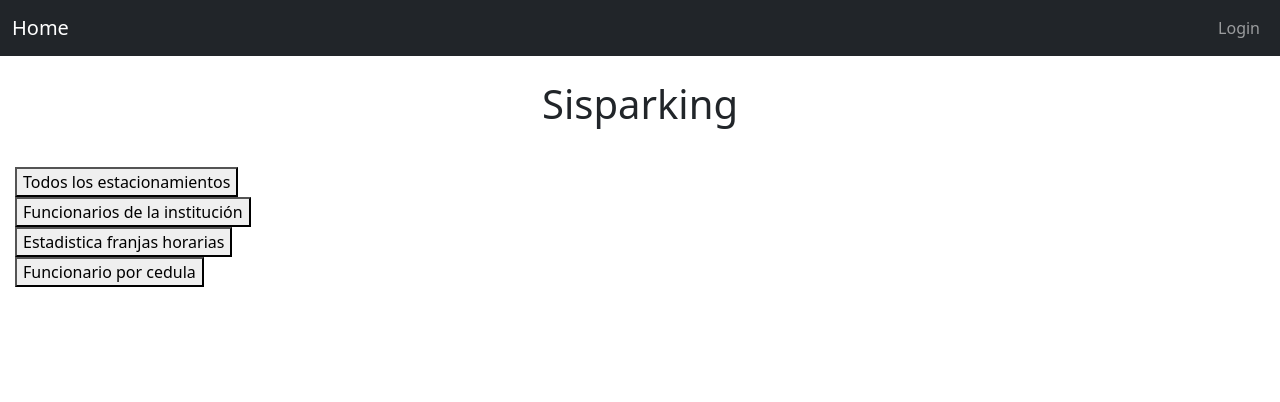
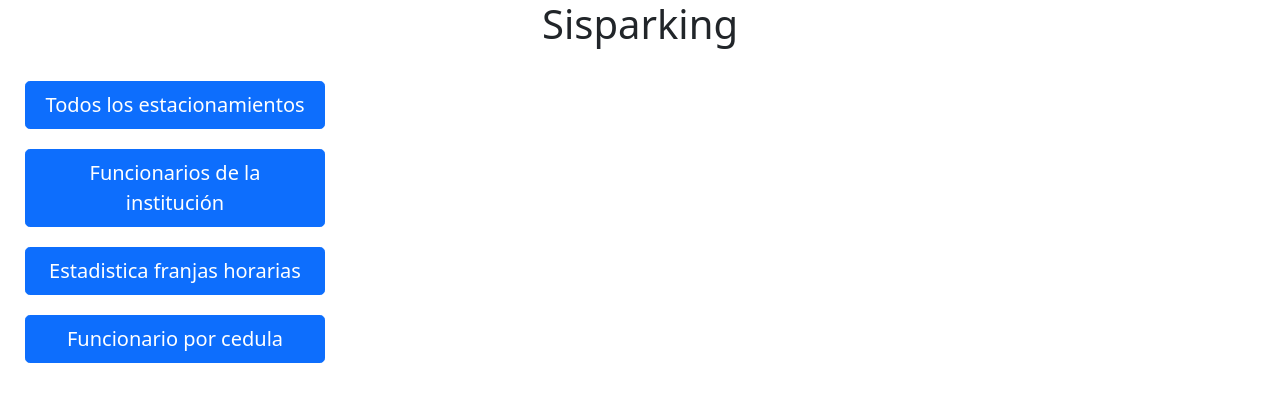
Before and after one commit to LordGrapha/TEC_2022_Software_Design_Project, a Vue app: page /informes in a window 1280 px wide. Shown: the top 402 px of the page. Built offline with nearby package versions, Linux system fonts and the light colour scheme.

Commit message:
varios
se realizan varios cambios en login, registro e informes

```diff
--- a/src/components/Menu.vue
+++ b/src/components/Menu.vue
@@ -16,7 +16,7 @@ export default {
   setup() {
     const data = reactive({
       menu: [
-        { sitio: "Gestion de Usuarios", direccion: "/gestion_usuario" },
+        { sitio: "Gestion de Usuarios", direccion: "/gestion" },
         { sitio: "Reserva", direccion: "/gestion_reserva" },
         { sitio: "Parqueos", direccion: "/consulta_parqueos" },
         { sitio: "Informes", direccion: "/Informes" },
--- a/src/components/Nav.vue
+++ b/src/components/Nav.vue
@@ -1,6 +1,6 @@
 
 <template>
-
+<!--
   <nav class="navbar navbar-expand-md navbar-dark bg-dark mb-4">
     <div class="container-fluid">
       <router-link to="/" class="navbar-brand">Home</router-link>
@@ -22,7 +22,7 @@
       </div>
     </div>
   </nav>
-
+  -->
   <div>
     <Mensaje msg="Sisparking" />
   </div>
--- a/src/router/index.ts
+++ b/src/router/index.ts
@@ -2,7 +2,7 @@ import { createRouter, createWebHistory, RouteRecordRaw } from 'vue-router'
 import Home from '@/views/HomeView.vue'
 import Login from '@/views/Login.vue'
 import Informes from '@/views/Informes.vue'
-import Register from '@/views/Register.vue'
+import Gestion from '@/views/Gestion.vue'
 import Menu from '@/components/Menu.vue'
 import Reservacion from '@/components/Reservacion.vue'
 
@@ -11,6 +11,7 @@ const routes: Array<RouteRecordRaw> = [
   { path: '/menu', component: Menu },
   { path: '/gestion_reserva', component: Reservacion },
   { path: '/informes', component: Informes },
+  { path: '/gestion', component: Gestion },
 ]
 
 const router = createRouter({
--- a/src/views/Gestion.vue
+++ b/src/views/Gestion.vue
@@ -10,19 +10,23 @@
 
       <input v-model="data.password" type="placa" class="form-control" placeholder="Número de Placa" required>
 
+      <div class=box>
+        <p>
+          <input type="checkbox" v-model="reserva" style="margin: 10px">
+          Permiso reserva
+        </p>
+      </div>
+      <div>
+        <p>
+          <input type="checkbox" v-model="consulta" style="margin: 10px">
+          Permiso consulta
+        </p>
+      </div>
+
       <button class="w-100 btn btn-lg btn-primary" type="submit">Agregar</button>
     </form>
 
-    <div class=box>
-      <p>
-        <input type="checkbox" v-model="reserva">
-        Permiso reserva
-      </p>
-      <p>
-        <input type="checkbox" v-model="consulta">
-        Permiso consulta
-      </p>
-    </div>
+
 
   </div>
 </template>
--- a/src/views/Informes.vue
+++ b/src/views/Informes.vue
@@ -1,17 +1,16 @@
 <template>
     <div>
         <div>
-            <p></p>
-            <button variant="todos">Todos los estacionamientos</button>
+            <button v-on:click="todos" style="margin: 10px" class="w-100 btn btn-lg btn-primary">Todos los estacionamientos</button>
         </div>
         <div>
-            <button variant="funcionarios">Funcionarios de la institución</button>
+            <button v-on:click="funcionarios" style="margin: 10px" class="w-100 btn btn-lg btn-primary">Funcionarios de la institución</button>
         </div>
         <div>
-            <button variant="estadistica">Estadistica franjas horarias</button>
+            <button v-on:click="estadistica" style="margin: 10px" class="w-100 btn btn-lg btn-primary">Estadistica franjas horarias</button>
         </div>
         <div>
-            <button variant="funcionarios_cedula">Funcionario por cedula</button>
+            <button v-on:click="funcionarios_cedula" style="margin: 10px" class="w-100 btn btn-lg btn-primary">Funcionario por cedula</button>
         </div>
     </div>
 
@@ -19,11 +18,30 @@
 
 
 <script>
+export default {
+    data(){
+        return{
+            event: "click"
+        }
+    },
+    methods:{
+        todos: function (event) {
+            alert('Todos los estacionamientos')
+        },
+        funcionarios: function (event) {
+            alert('Funcionarios de la institución')
+        },
+        estadistica: function (event) {
+            alert('Estadistica de franjas horarias')
+        },
+        funcionarios_cedula: function (event) {
+            alert('Funcionario por cédula')
+        }
+    }
 
-export default {
-    name: 'todos',
-    name: 'funcionarios',
-    name: 'estadistica',
-    name: 'funcionarios_cedula',
 }
 </script>
+
+<style>
+
+</style>
--- a/src/views/Login.vue
+++ b/src/views/Login.vue
@@ -7,12 +7,20 @@
     <input v-model="data.password" type="password" class="form-control" placeholder="Clave" required>
 
     <button class="w-100 btn btn-lg btn-primary" type="submit">Iniciar sesión</button>
+    <div>
+      <b-link href="#foo">Link</b-link>
+    </div>
+
   </form>
 </template>
 
 <script lang="ts">
 import {reactive} from 'vue';
 import {useRouter} from "vue-router";
+import menu from "../components/Menu.vue";
+import { LinkPlugin } from 'bootstrap-vue'
+
+
 export default {
   name: "Login",
   setup() {
@@ -42,6 +50,9 @@ export default {
       data,
       submit
     }
-  }
+  },
+  components: {
+      menu: menu
+  },
 }
 </script>
```
